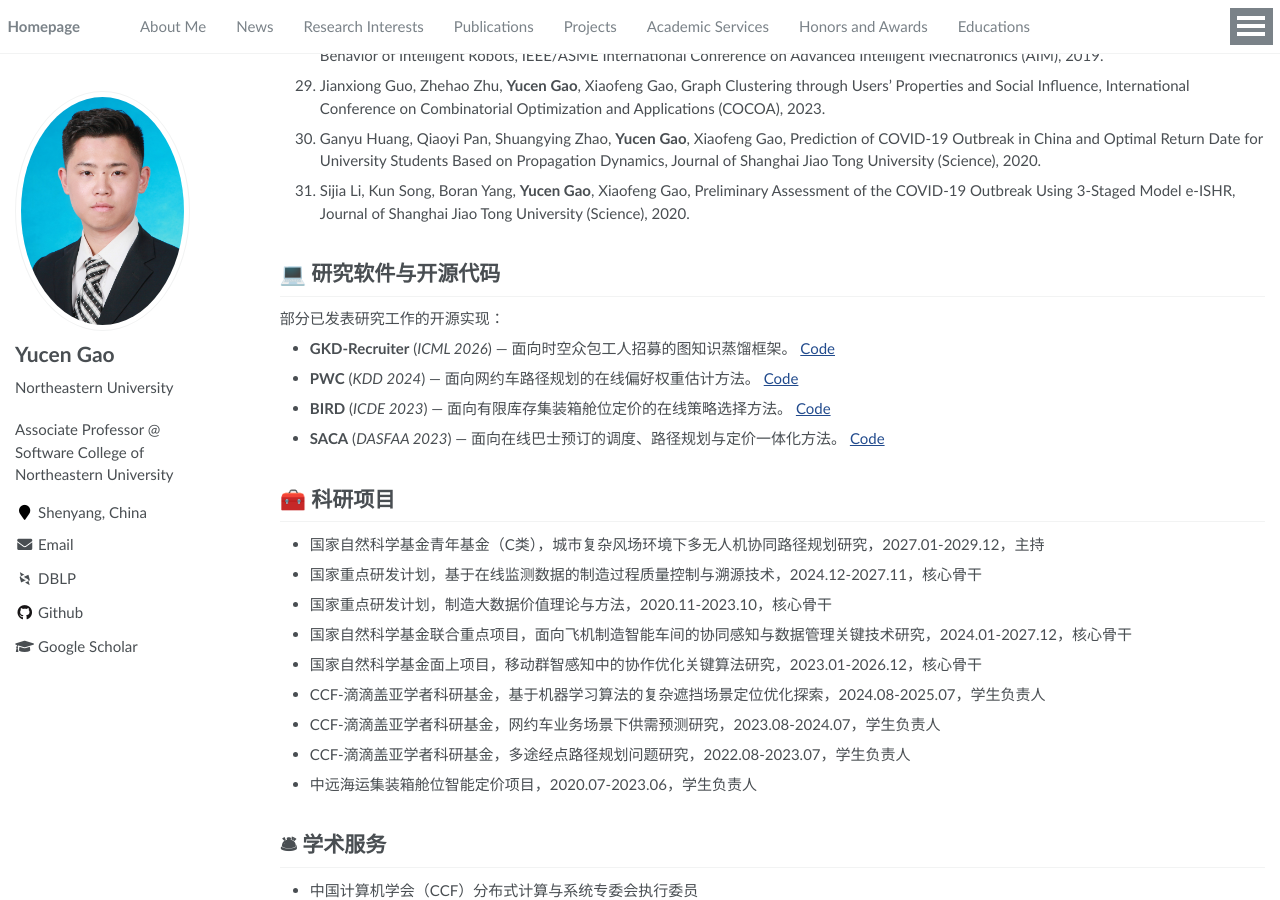
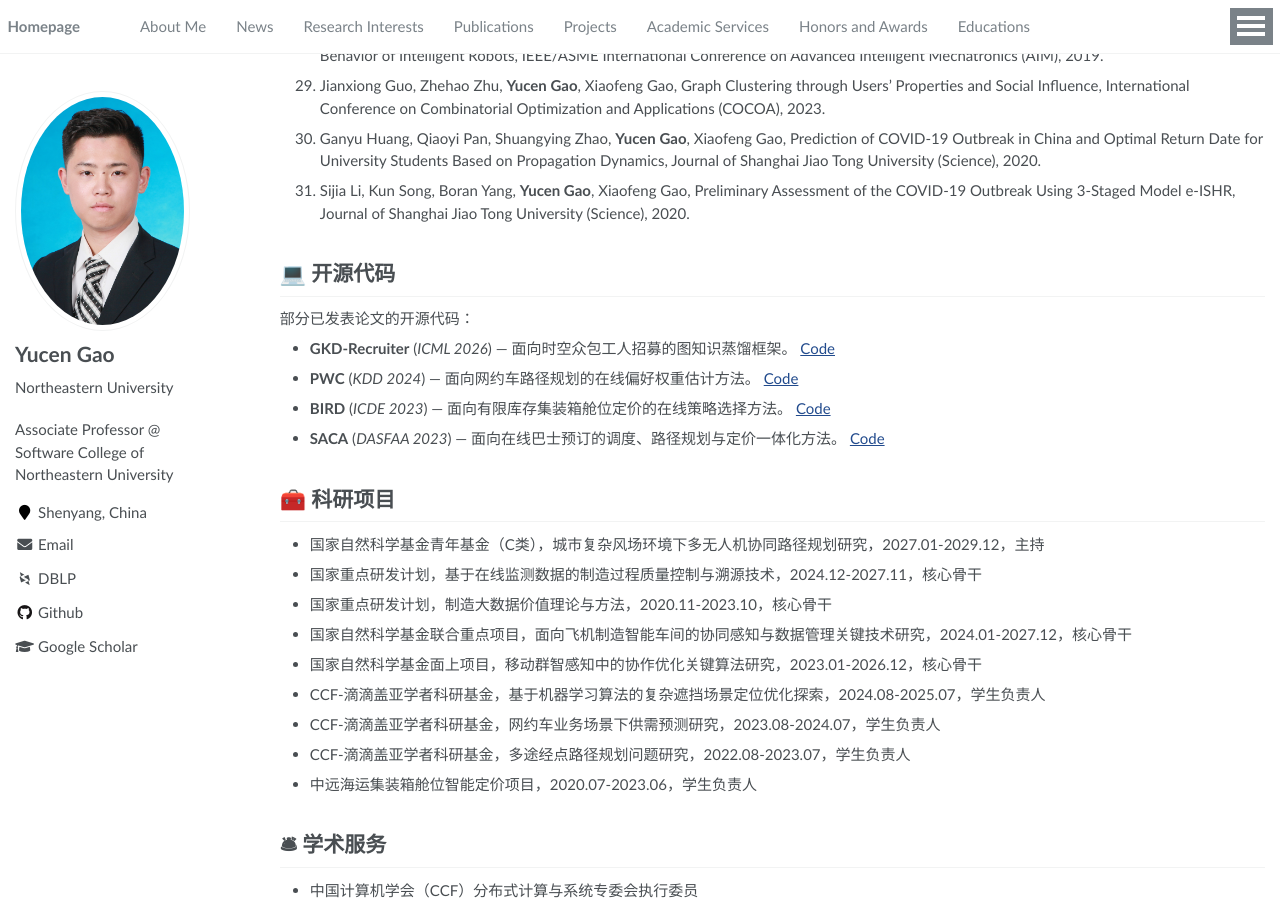
Before and after one commit to GaoYucen/GaoYucen.github.io, a Jekyll site: the page built from _pages/about-zh.md, in a window 1280 px wide and 900 px high, scrolled down 2266 px. Built offline with Jekyll 4.4.1, drawn with Linux system fonts in a browser that asks for light colours; some web fonts are replaced.

```diff
--- a/_pages/about-zh.md
+++ b/_pages/about-zh.md
@@ -87,9 +87,9 @@ redirect_from:
 31. Sijia Li, Kun Song, Boran Yang, **Yucen Gao**, Xiaofeng Gao, Preliminary Assessment of the COVID-19 Outbreak Using 3-Staged Model e-ISHR, Journal of Shanghai Jiao Tong University (Science), 2020.
 
 <span class='anchor' id='research-software'></span>
-# 💻 研究软件与开源代码
+# 💻 开源代码
 
-部分已发表研究工作的开源实现：
+部分已发表论文的开源代码：
 
 - **GKD-Recruiter** (*ICML 2026*) — 面向时空众包工人招募的图知识蒸馏框架。 [Code](https://github.com/GaoYucen/GKD-Recruiter)
 - **PWC** (*KDD 2024*) — 面向网约车路径规划的在线偏好权重估计方法。 [Code](https://github.com/GaoYucen/PWC)
```
Also changed, not shown: _pages/about.md (+2 -2 lines).
